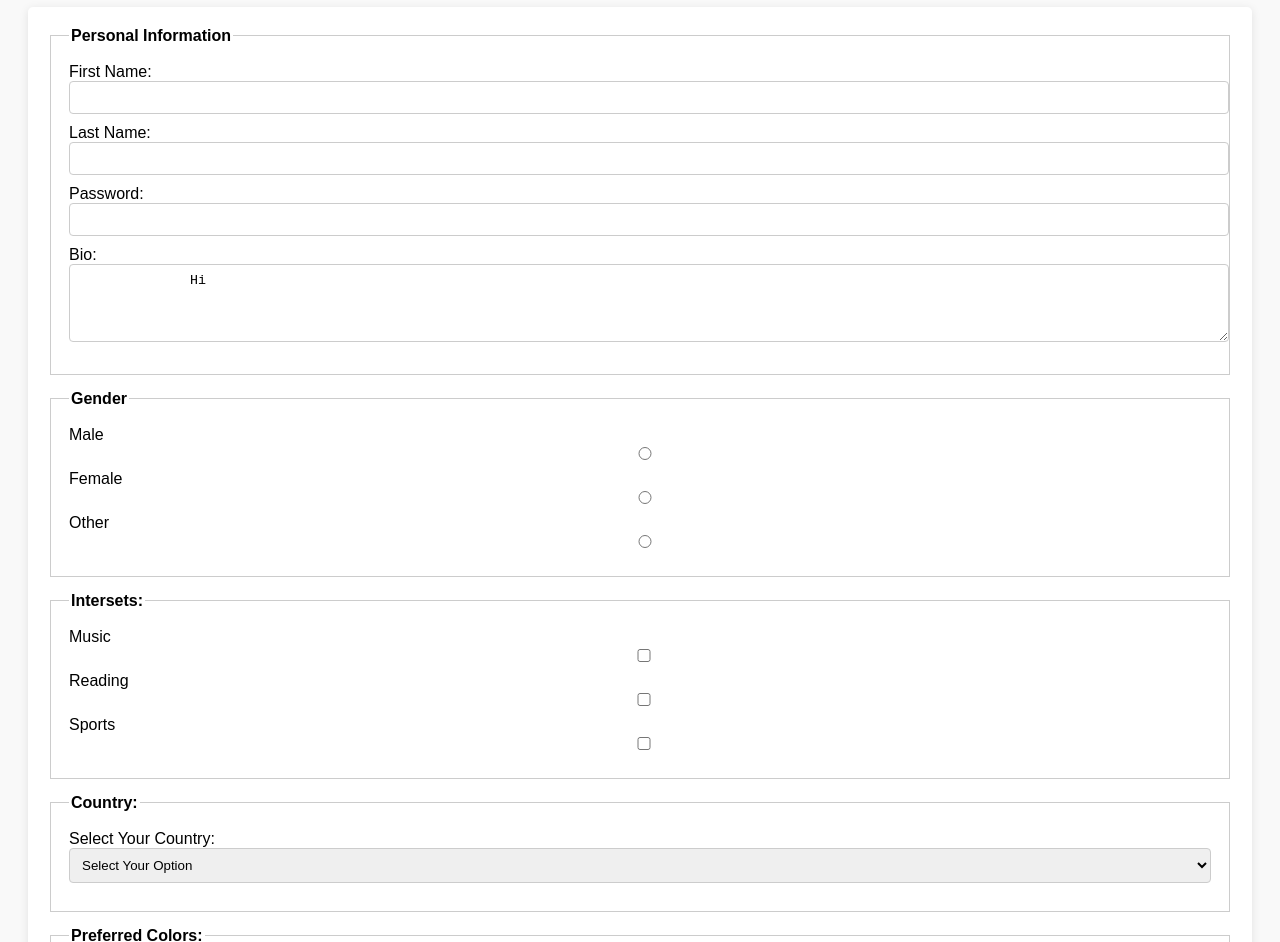
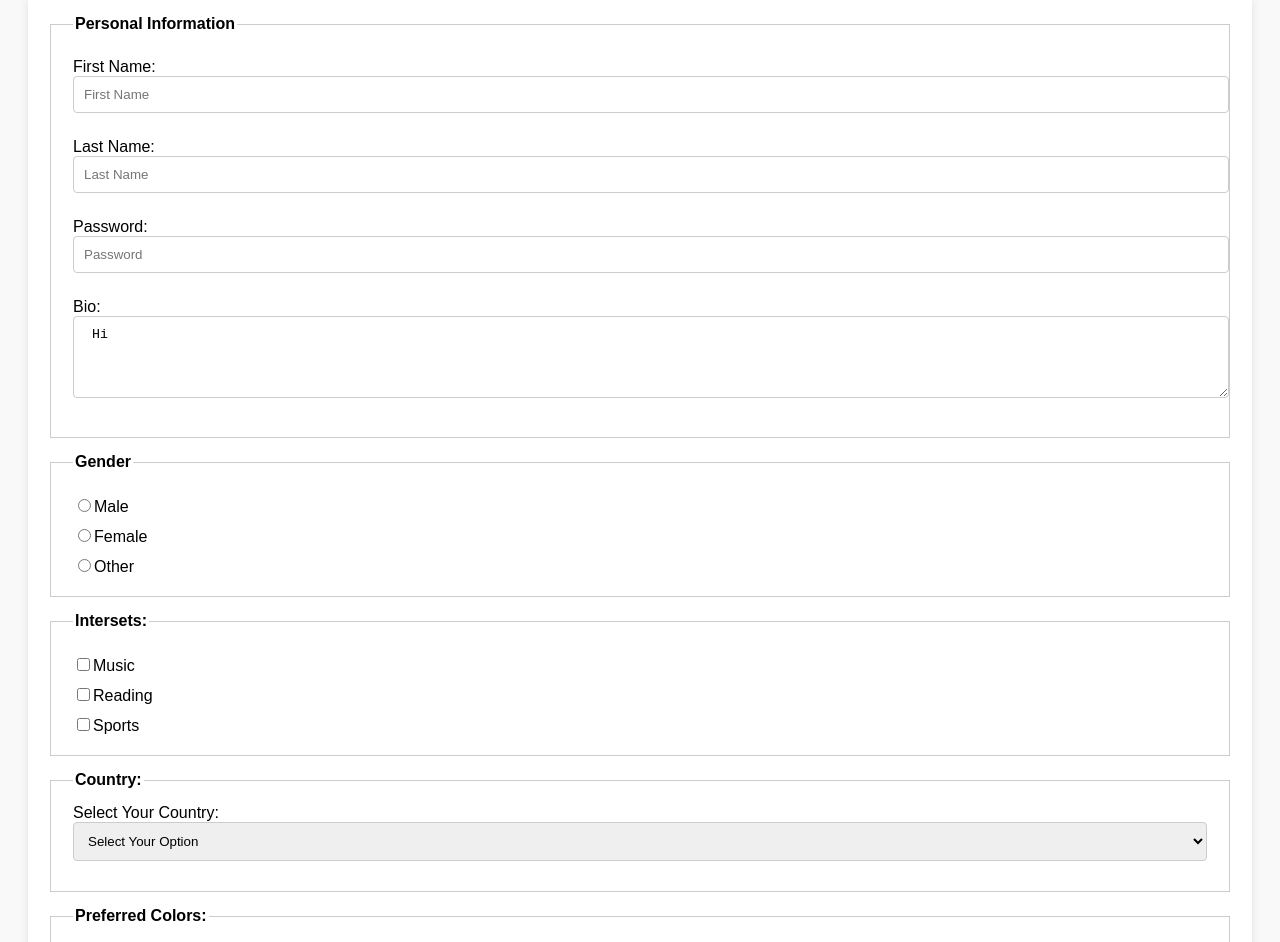
Before and after one commit to owaisraza72/owaisraza72.github, a plain HTML site: page index.html in a window 1280 px wide. Shown: the part 101-1043 px from the top of the page. Drawn offline with Linux system fonts and the light colour scheme.

Commit message:
Registration form

```diff
--- a/index.html
+++ b/index.html
@@ -5,12 +5,12 @@
     <meta name="viewport" content="width=device-width, initial-scale=1.0" />
     <title>Document</title>
     <style>
-      input,
+     .ab,
       textarea,
       select {
         width: 100%;
-        padding: 8px;
-        margin-bottom: 10px;
+        padding: 10px;
+        margin-bottom: 15px;
         border-radius: 4px;
         border: 1px solid #ccc;
       }
@@ -28,10 +28,11 @@
 
       label {
         display: block;
+        margin: 10px 0 5px;
       }
 
       fieldset {
-        padding: 18px;
+        padding: 15px 22px;
         margin-bottom: 15px;
         border: 1px solid #ccc;
       }
@@ -40,6 +41,9 @@
         font-family: Arial, sans-serif;
         padding: 20px;
         background-color: #f9f9f9;
+      }
+      h1 {
+        margin-top: 10px;
       }
 
       button {
@@ -52,31 +56,28 @@
       }
 
       button:hover {
-        background-color: #179681;}
-
-
+        background-color: #179681;
+      }
     </style>
   </head>
   <body>
     <h1>User Registration Form</h1>
     <form>
-
       <fieldset>
         <legend>Personal Information</legend>
 
-
         <label>
           First Name:
-            <input type="text" name="first name" required />
+          <input class="ab" type="text" name="first name" required placeholder="First Name"/>
         </label>
 
         <label>
           Last Name:
-            <input type="text" name=" last name" />
+          <input class="ab" type="text" name=" last name" placeholder="Last Name"/>
         </label>
 
         <label>
-            Password: <input type="password" name="password" minlength="8"
+          Password: <input class="ab" type="password" name="password" minlength="8" placeholder="Password"
           required=/>
         </label>
 
@@ -88,31 +89,29 @@
         </label>
       </fieldset>
 
-
       <fieldset>
         <legend>Gender</legend>
         <label>
-            Male<input type="radio" name="gender" value="radio" required />
+          <input type="radio" name="gender" value="radio" required />Male
         </label>
 
-          <label> Female<input type="radio" name="gender" required /> </label>
+        <label> <input type="radio" name="gender" required />Female </label>
 
-          <label> Other<input type="radio" name="gender" required /> </label>
-
+        <label> <input type="radio" name="gender" required />Other </label>
       </fieldset>
 
       <fieldset>
         <legend>Intersets:</legend>
         <label>
-          Music <input type="checkbox" name="checkbox" required />
+           <input type="checkbox" name="checkbox" required />Music
         </label>
 
         <label>
-          Reading<input type="checkbox" name="checkbox" required />
+          <input type="checkbox" name="checkbox" required />Reading
         </label>
 
         <label
-          >Sports <input type="checkbox" name="checkbox" required />
+          > <input type="checkbox" name="checkbox" required />Sports
         </label>
       </fieldset>
 
@@ -149,26 +148,26 @@
         <legend>Upload Profile Picture</legend>
         <label>
           Choose a Profile Picture:
-          <input type="file" required />
+          <input class="ab" type="file" required />
         </label>
       </fieldset>
 
       <fieldset>
         <legend>Additional Information</legend>
         <label>
-          Date of Birth: <input type="date" name="date" required />
+          Date of Birth: <input class="ab" type="date" name="date" required />
         </label>
 
-        <label> Email:<input type="email" name="email" required /> </label>
+        <label> Email:<input class="ab" type="email" name="email" required placeholder=" Email"/> </label>
 
         <label>
           Website:
-          <input type="url" name="url" required />
+          <input class="ab" type="url" name="url" required placeholder="Website URL" />
         </label>
 
         <label>
           Search:
-          <input type="search" />
+          <input class="ab" type="search" />
         </label>
       </fieldset>
 
```
Lines whose indentation alone changed are shown as unchanged.
